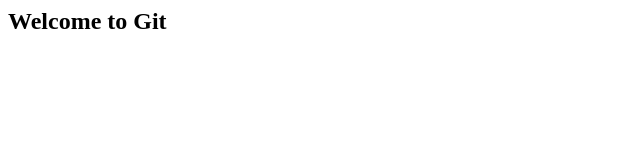
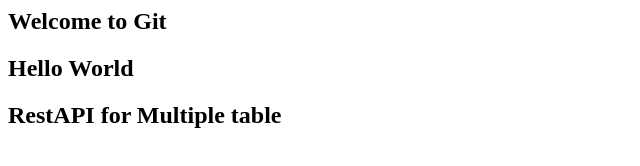
Before and after one commit to praveenavm/demo-repo2, a plain HTML site: page index.html in a window 1280 px wide. Shown: the whole page, without its empty margins (0-640 px from the left). Drawn offline with Linux system fonts and the light colour scheme.

Commit message:
line#3:changed as requested

```diff
--- a/index.html
+++ b/index.html
@@ -1,3 +1,5 @@
 <div>
     <h2>Welcome to Git</h2>
+    <h2>Hello World</h2>
+    <h2>RestAPI for Multiple table</h2>
 </div>
```
